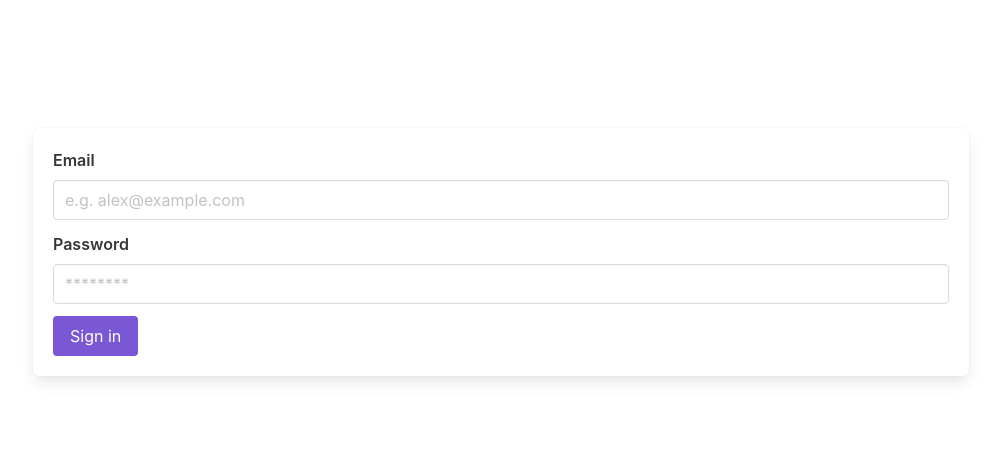
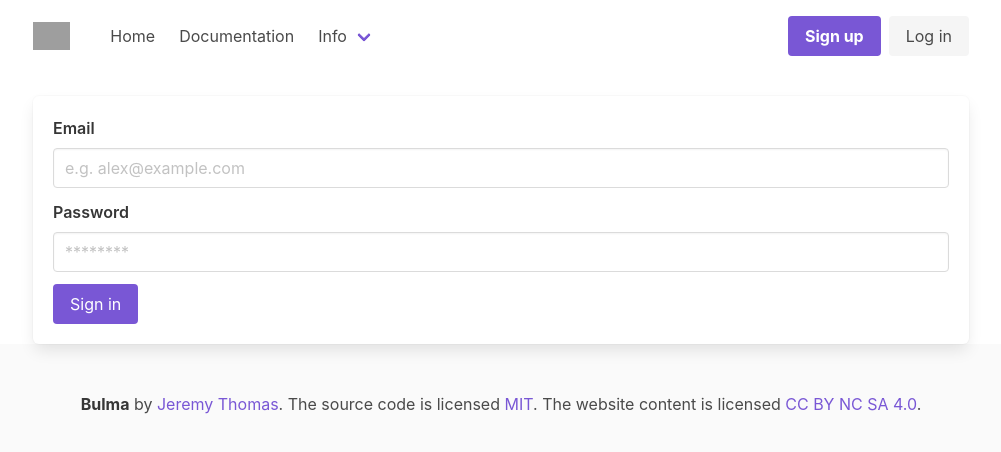
Before and after one commit to LahiruPrasad12/EyePax-FE, a Vue app: page / in a window 1280 px wide. Shown: the top 452 px of the page, without its empty margins (139-1140 px from the left). Built offline with nearby package versions, Linux system fonts and the light colour scheme; grey boxes are pictures that could not be loaded.

Commit message:
created footer and header

```diff
--- a/src/App.vue
+++ b/src/App.vue
@@ -1,12 +1,17 @@
 <template>
   <div id="app">
+    <Header/>
     <router-view/>
+    <Footer/>
   </div>
 </template>
 
 <script>
+import Footer from "./layout/footer";
+import Header from "./layout/header";
 export default {
-  name: 'App'
+  name: 'App',
+  components: {Header, Footer}
 }
 </script>
 
--- a/src/Views/auth/login.vue
+++ b/src/Views/auth/login.vue
@@ -29,7 +29,7 @@ export default {
 
 <style scoped>
 .container{
-  margin-top: 10%;
+
   width: auto;
 }
 </style>
--- /dev/null
+++ b/src/layout/footer.vue
@@ -0,0 +1,21 @@
+<template>
+  <footer class="footer">
+    <div class="content has-text-centered">
+      <p>
+        <strong>Bulma</strong> by <a href="https://jgthms.com">Jeremy Thomas</a>. The source code is licensed
+        <a href="http://opensource.org/licenses/mit-license.php">MIT</a>. The website content
+        is licensed <a href="http://creativecommons.org/licenses/by-nc-sa/4.0/">CC BY NC SA 4.0</a>.
+      </p>
+    </div>
+  </footer>
+</template>
+
+<script>
+export default {
+  name: "footer"
+}
+</script>
+
+<style scoped>
+
+</style>
--- /dev/null
+++ b/src/layout/header.vue
@@ -0,0 +1,51 @@
+<template>
+  <b-navbar class="container is-max-desktop mb-5">
+    <template #brand>
+      <b-navbar-item tag="router-link" :to="{ path: '/' }">
+        <img
+          src="https://raw.githubusercontent.com/buefy/buefy/dev/static/img/buefy-logo.png"
+          alt="Lightweight UI components for Vue.js based on Bulma"
+        >
+      </b-navbar-item>
+    </template>
+    <template #start>
+      <b-navbar-item href="#">
+        Home
+      </b-navbar-item>
+      <b-navbar-item href="#">
+        Documentation
+      </b-navbar-item>
+      <b-navbar-dropdown label="Info">
+        <b-navbar-item href="#">
+          About
+        </b-navbar-item>
+        <b-navbar-item href="#">
+          Contact
+        </b-navbar-item>
+      </b-navbar-dropdown>
+    </template>
+
+    <template #end>
+      <b-navbar-item tag="div">
+        <div class="buttons">
+          <a class="button is-primary">
+            <strong>Sign up</strong>
+          </a>
+          <a class="button is-light">
+            Log in
+          </a>
+        </div>
+      </b-navbar-item>
+    </template>
+  </b-navbar>
+</template>
+
+<script>
+export default {
+  name: "header"
+}
+</script>
+
+<style scoped>
+
+</style>
```
